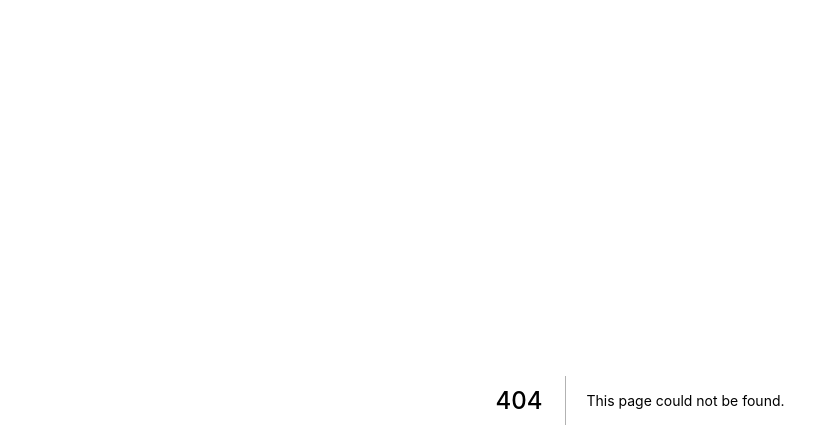
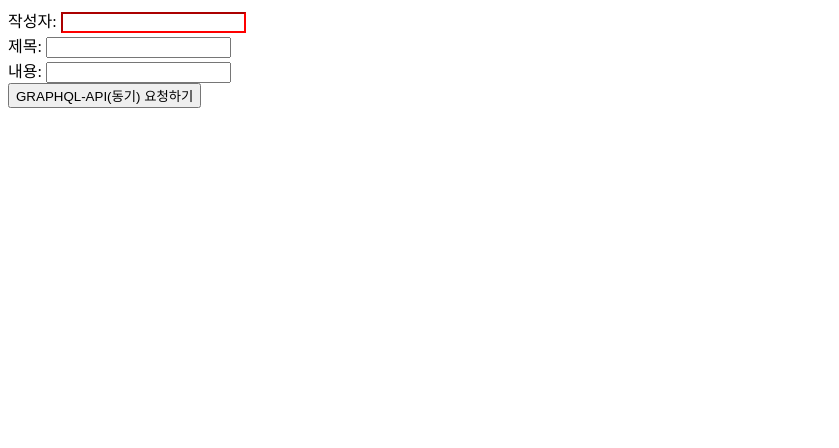
Before and after one commit to DeveloperHyeju/class, a Next.js app: page /07-01-setState in a window 1280 px wide. Before the commit this address had no page. Shown: the top 448 px of the page, without its empty margins (0-839 px from the left). Built offline with nearby package versions, Linux system fonts and the light colour scheme.

Commit message:
-useState가 어떻게 작동원리 -> 비동기 -map을 활용하여 boards를 화면에 출력 -게시물을 삭제하고 다시 refetch -map하고 난 후 key를 입력해야 하는 이유

```diff
--- /dev/null
+++ b/pages/07-01-setState/index.js
@@ -0,0 +1,10 @@
+import BoardWrite from "@/src/components/units/board/07-write/BoardWrite.container";
+
+const GraphqlMutationPage = () => {
+
+    return <BoardWrite />;
+
+};
+
+
+export default GraphqlMutationPage;
--- /dev/null
+++ b/src/components/units/board/07-write/BoardWrite.container.js
@@ -0,0 +1,66 @@
+import BoardWriteUI from "./BoardWrite.presenter";
+import { useState } from "react";
+import { useMutation } from "@apollo/client";
+import { CREATE_BOARD } from "./BoardWrite.queries";
+
+
+const BoardWrite = () => {
+
+    const [ myColor, setMyColor ] = useState(false);
+
+    const [ createBoard ] = useMutation(CREATE_BOARD);
+    const [ writer, setWriter ] = useState('');
+    const [ title, setTitle ] = useState('');
+    const [ contents, setContents ] = useState('');
+
+
+    const onClickSubmit = async () => {
+        const result = await createBoard({
+            variables: {
+                writer: writer,
+                title: title,
+                contents: contents,
+            }
+        });
+        console.log(result);
+        alert(result.data.createBoard.message);
+    };
+
+
+    const onChangeWriter = (e) => {
+        const { value } = e.target;
+        setWriter(value);
+        if( value && title && contents) {
+            setMyColor(true);
+        }
+    };
+
+
+    const onChangeTitle = (e) => {
+        const { value } = e.target;
+        setTitle(value);
+        if( writer && value && contents) {
+            setMyColor(true);
+        }
+    };
+
+
+    const onChangeContents = (e) => {
+        const { value } = e.target;
+        setContents(value);
+        if( writer && title && value) {
+            setMyColor(true);
+        }
+    };
+
+    return <BoardWriteUI
+                onClickSubmit={onClickSubmit}
+                onChangeWriter={onChangeWriter}
+                onChangeTitle={onChangeTitle}
+                onChangeContents={onChangeContents}
+                myColor={myColor} />;
+
+};
+
+
+export default BoardWrite;
--- /dev/null
+++ b/src/components/units/board/07-write/BoardWrite.presenter.js
@@ -0,0 +1,19 @@
+import * as style from "./boardWrite.styles";
+
+
+
+const BoardWriteUI = ({onClickSubmit, onChangeWriter, onChangeTitle, onChangeContents, myColor}) => {
+
+    return(
+        <>
+            작성자: <style.RedInput type="text" onChange={onChangeWriter} />  <br />
+            제목: <input type="text" onChange={onChangeTitle} /> <br />
+            내용: <input type="text" onChange={onChangeContents} /> <br />
+            <style.BlueButton myColor={myColor} onClick={onClickSubmit}>GRAPHQL-API(동기) 요청하기</style.BlueButton>
+        </>
+    );
+
+};
+
+
+export default BoardWriteUI;
--- /dev/null
+++ b/src/components/units/board/07-write/BoardWrite.queries.js
@@ -0,0 +1,12 @@
+import { gql } from "@apollo/client";
+
+
+export const CREATE_BOARD = gql`
+    mutation createBoard($writer: String, $title: String, $contents: String) {
+        createBoard(writer: $writer, title: $title, contents: $contents) {
+            _id
+            number
+            message
+        }
+    }
+`
--- /dev/null
+++ b/src/components/units/board/07-write/BoardWrite.styles.js
@@ -0,0 +1,8 @@
+import styled from "@emotion/styled";
+
+export const RedInput = styled.input({
+    borderColor: "red",
+});
+
+
+export const BlueButton = styled.button({}, ({myColor}) => ({backgroundColor:myColor ? "yellow" : "default"}));
```
Also changed, not shown: pages/07-02-map-fruits/index.js (added, +17 -0 lines), pages/07-03-map-board/index.js (added, +39 -0 lines), pages/07-04-map-boards-delete/index.js (added, +61 -0 lines).
